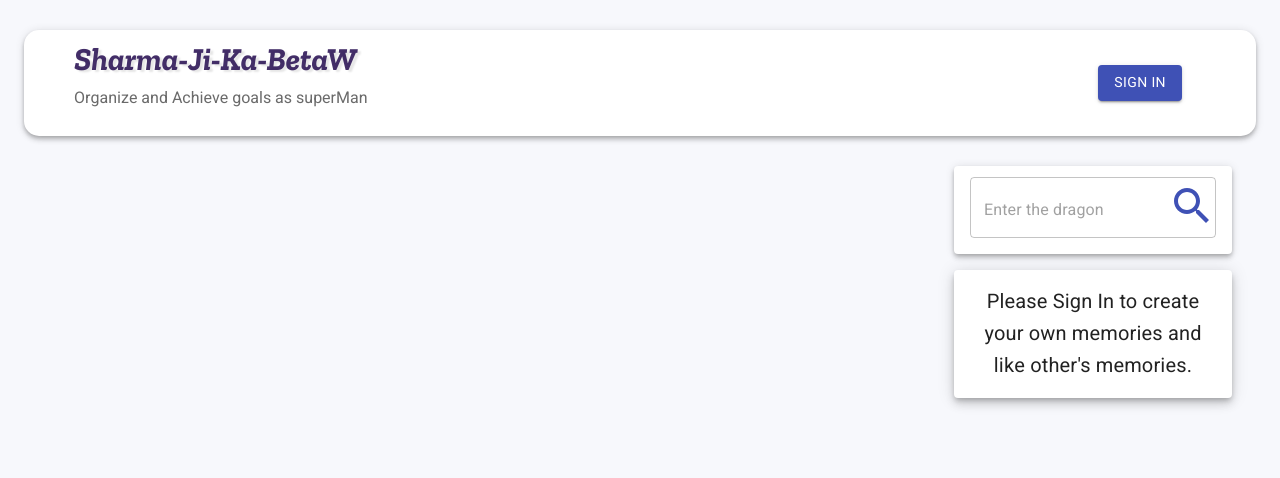
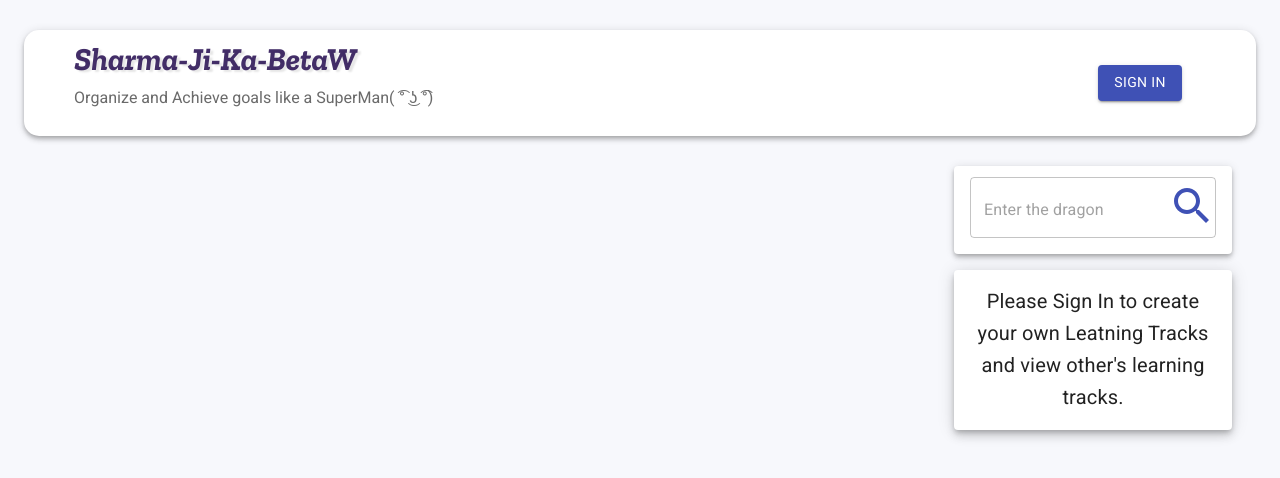
Before and after one commit to phanindra-max/sharma-ji-ka-betaw, a React (Create React App) app in the folder client/: page /posts in a window 1280 px wide. Shown: the top 478 px of the page. Built offline with nearby package versions, Linux system fonts and the light colour scheme; no server answers; a web font is replaced by a local one.

Commit message:
Minor changes

```diff
--- a/client/src/components/Form/Form.js
+++ b/client/src/components/Form/Form.js
@@ -57,7 +57,8 @@ const Form = ({ currentId, setCurrentId }) => {
     return (
       <Paper className={classes.paper} elevation={6}>
         <Typography variant="h6" align="center">
-          Please Sign In to create your own memories and like other's memories.
+          Please Sign In to create your own Leatning Tracks and view other's
+          learning tracks.
         </Typography>
       </Paper>
     );
--- a/client/src/components/Navbar/Navbar.js
+++ b/client/src/components/Navbar/Navbar.js
@@ -47,7 +47,9 @@ const Navbar = () => {
             {/* <img className="Title_img" src={NavImg} alt="" /> */}
           </Link>
         </h2>
-      <p className="hava">Organize and Achieve goals as superMan</p>
+        <p className="hava">
+          Organize and Achieve goals like a SuperMan( ͡° ͜ʖ ͡°)
+        </p>
       </div>
       <Link to="/" className={classes.brandContainer}>
         {/* <img
```
